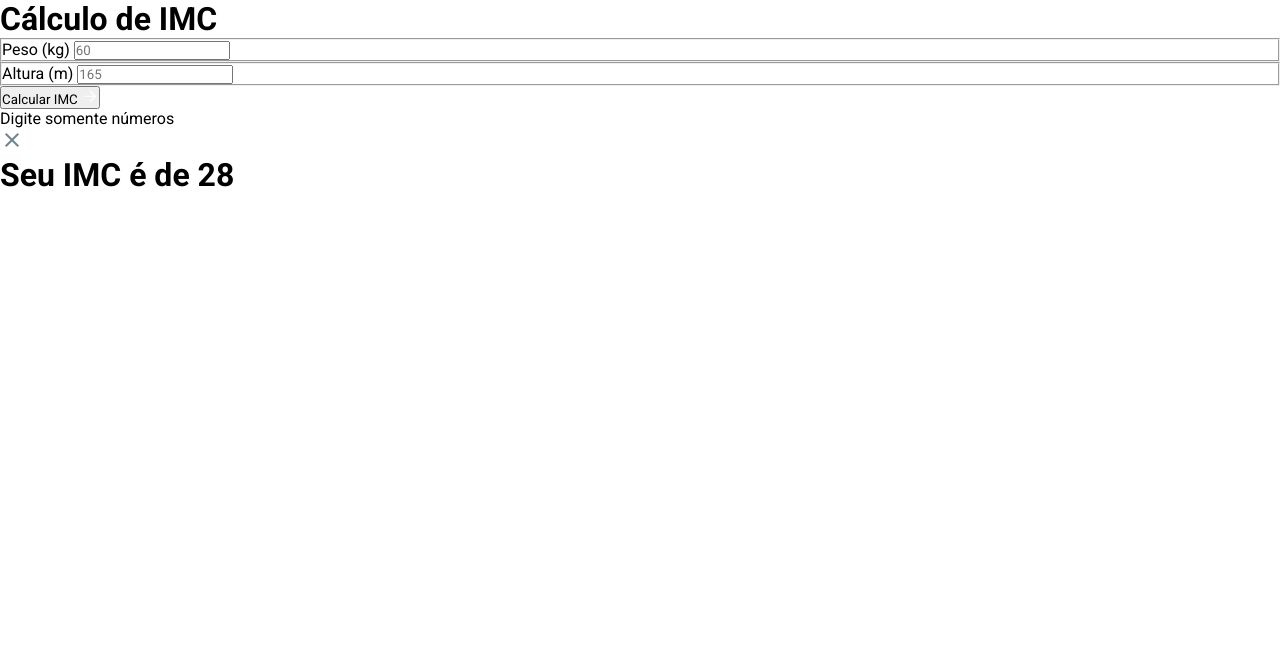
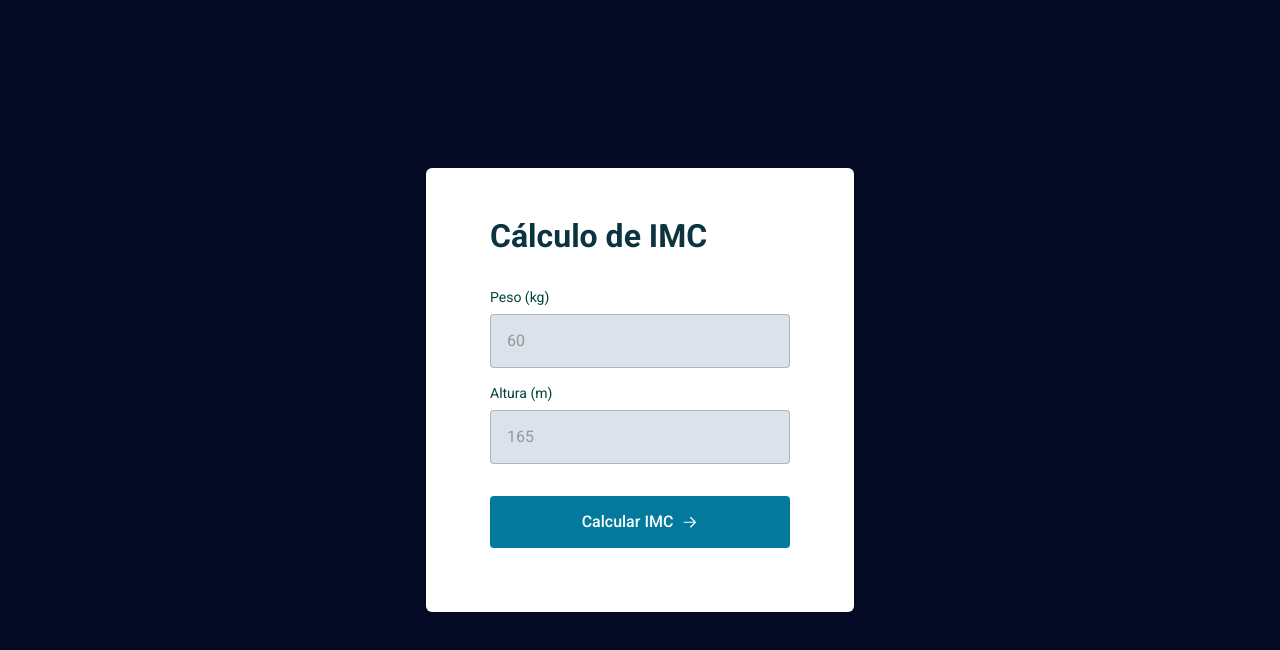
Before and after one commit to Paulo-IA/imc-calculator, a plain HTML site: page index.html in a window 1280 px wide. Drawn offline with Linux system fonts and the light colour scheme.

Commit message:
created main css

```diff
--- a/index.html
+++ b/index.html
@@ -41,12 +41,12 @@
     </main>
 
     <!-- alert -->
-    <div class="alert">
+    <div class="alert invisible">
         Digite somente números
     </div>
 
     <!-- modal -->
-    <div class="modal">
+    <div class="modal invisible">
         <div class="modal-card">
             <img src="./assets/close.svg" alt="Fechar">
 
--- a/style.css
+++ b/style.css
@@ -20,8 +20,10 @@
 
     --input-bg: #DCE2E9;
     --input-border: rgba(73, 80, 87, 0.30);
+    --input-outline: #02799D;
 
     --button-bg: #02799D;
+    --button-bg-hover: #026786;
 }
 
 body, button, input {
@@ -29,5 +31,114 @@ body, button, input {
 }
 
 body {
+    height: 100vh;
+    display: flex;
+    align-items: center;
+    justify-content: center;
+
+    background-color: var(--page-bg);
+
     font-size: 1.6rem;
 }
+
+main {
+    width: min(42.8rem, 90%);
+    background-color: var(--white);
+    padding: 4.8rem 6.4rem 6.4rem;
+    border-radius: .6rem;
+
+    display: flex;
+    flex-direction: column;
+    gap: 3.2rem;
+
+    margin-top: -2rem;
+}
+
+main h1 {
+    color: var(--titles);
+    font-size: 3.2rem;
+    font-weight: 700;
+    line-height: 4rem;
+}
+
+main form {
+    display: flex;
+    flex-direction: column;
+    gap: 1.6rem;
+}
+
+form fieldset {
+    display: flex;
+    flex-direction: column;
+    gap: .8rem;
+
+    border: 0;
+}
+
+fieldset label {
+    color: var(--texts);
+    font-size: 1.4rem;
+    line-height: 1.8rem;
+}
+
+fieldset input {
+    border: 1px solid var(--input-border);
+    background-color: var(--input-bg);
+    border-radius: .4rem;
+    padding: 1.6rem;
+
+    color: var(--texts-v);
+    font-size: 1.6rem;
+    line-height: 2rem;
+}
+
+fieldset input:focus {
+    outline: 1px solid var(--input-outline);
+}
+
+fieldset input::placeholder {
+    color: var(--placeholder);
+}
+
+form button {
+    display: flex;
+    justify-content: center;
+    align-items: center;
+    gap: .8rem;
+
+    background-color: var(--button-bg);
+
+    margin-top: 1.6rem;
+    padding: 1.6rem;
+    border: 0;
+    border-radius: .4rem;
+
+    color: var(--white);
+    font-size: 1.6rem;
+    font-weight: 500;
+    line-height: 2rem;
+
+    cursor: pointer;
+}
+
+form button:hover {
+    background-color: var(--button-bg-hover);
+}
+
+form button:focus {
+    outline: 1px solid var(--input-outline);
+}
+
+/* modal */
+.modal {
+    position: absolute;
+    top: 0;
+    bottom: 0;
+
+    width: 100vw;
+
+    background-color: var(--modal-bg);
+
+}
+
+.invisible { display: none; }
```
